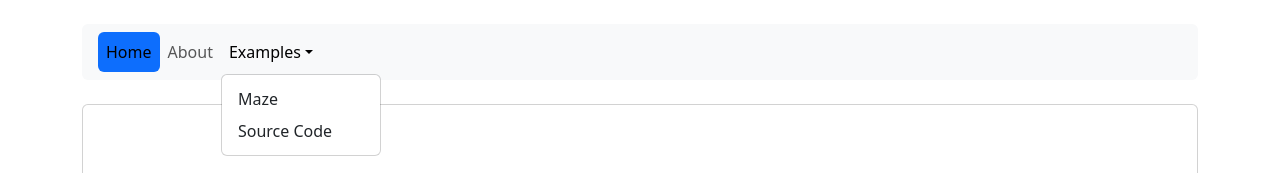
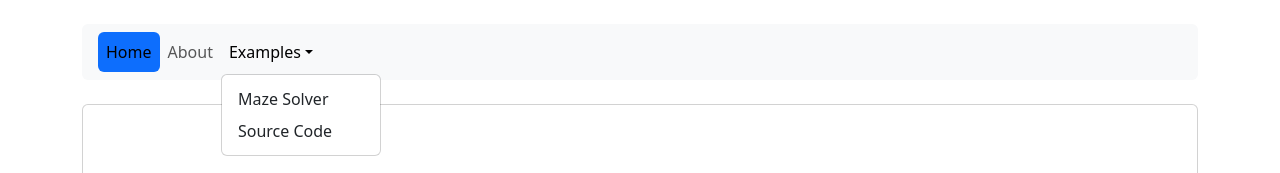
Before and after one commit to Ryan-Posey-CS-projects/Dafny-Website, a React app: page / in a window 1280 px wide. Both pictures are taken after a click on the button "Examples". Shown: the top 173 px of the page. Built offline with nearby package versions, Linux system fonts and the light colour scheme.

Commit message:
update maze nav

```diff
--- a/src/App.tsx
+++ b/src/App.tsx
@@ -80,7 +80,7 @@ export default function App() {
                     to="/maze"
                     onClick={closeNav}
                   >
-                    Maze
+                    Maze Solver
                   </NavLink>
                 </li>
                 <li>
```
